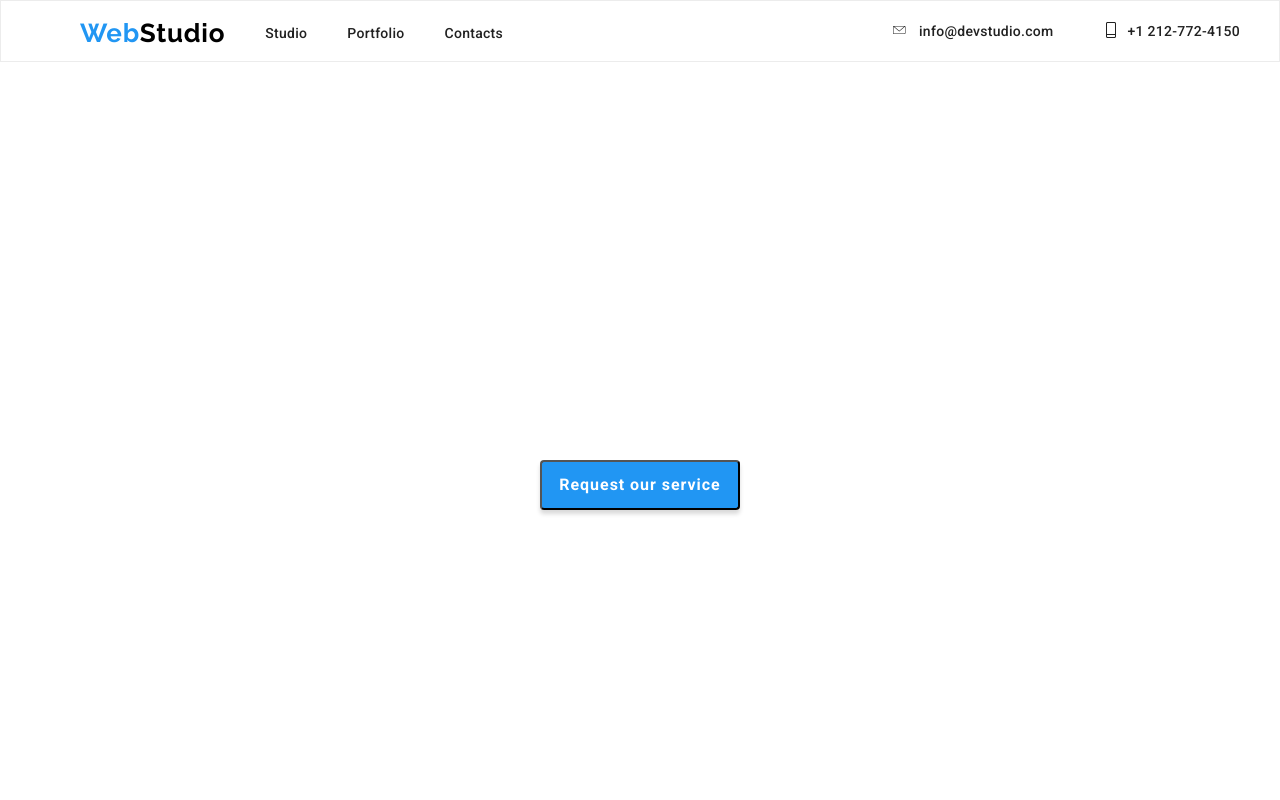
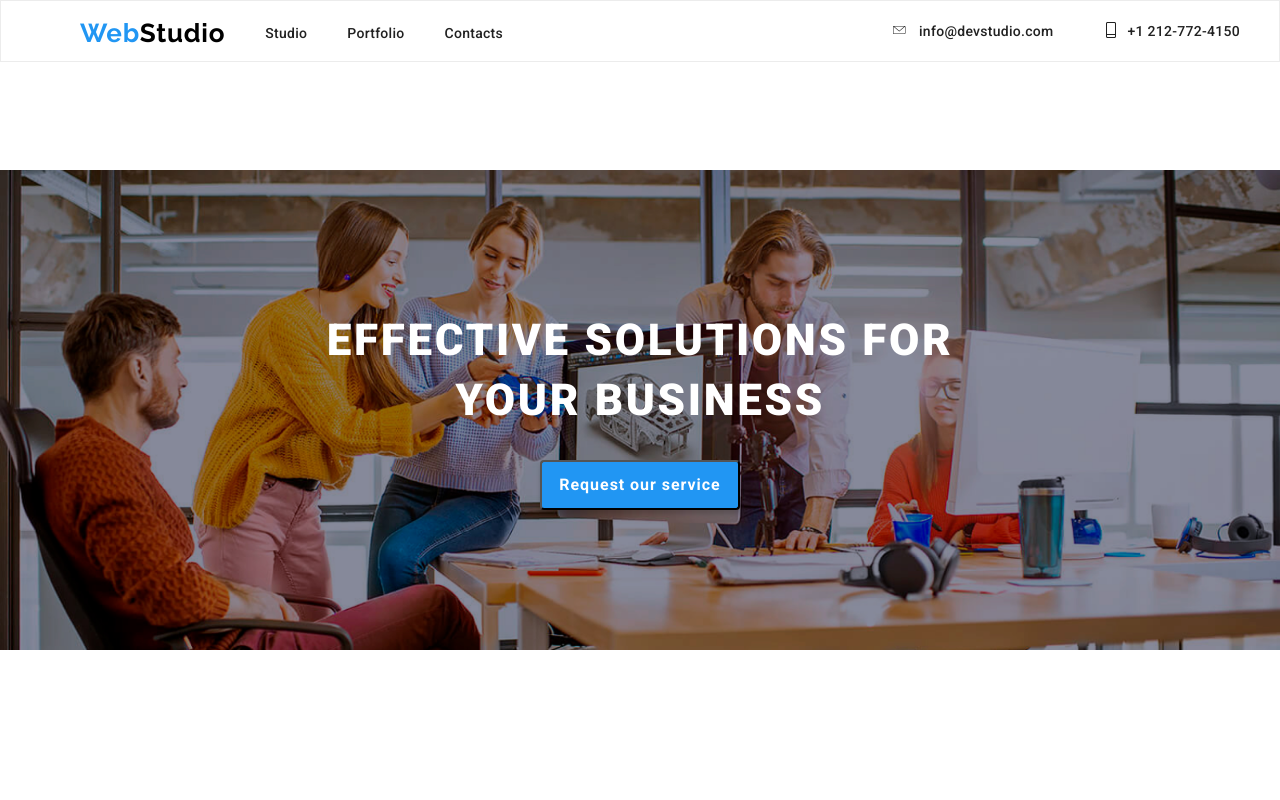
Before and after one commit to MihailMichael/goit-markup-hw-04, a plain HTML site: page index.html in a window 1280 px wide. Shown: the top 800 px of the page. Drawn offline with nearby package versions, Linux system fonts and the light colour scheme; the site is published under a folder, as on GitHub Pages, so addresses that start at the root find nothing.

Commit message:
goit-markup-hw-04

```diff
--- a/css/styles.css
+++ b/css/styles.css
@@ -109,7 +109,7 @@ body {
   gap: 30px;
 }
 .first-section {
-  background-image: url(/images/efective\ solution.png);
+  background-image: url(../images/efective\ solution.png);
   background-repeat: no-repeat;
   background-position: center;
   background-size: contain;
```
